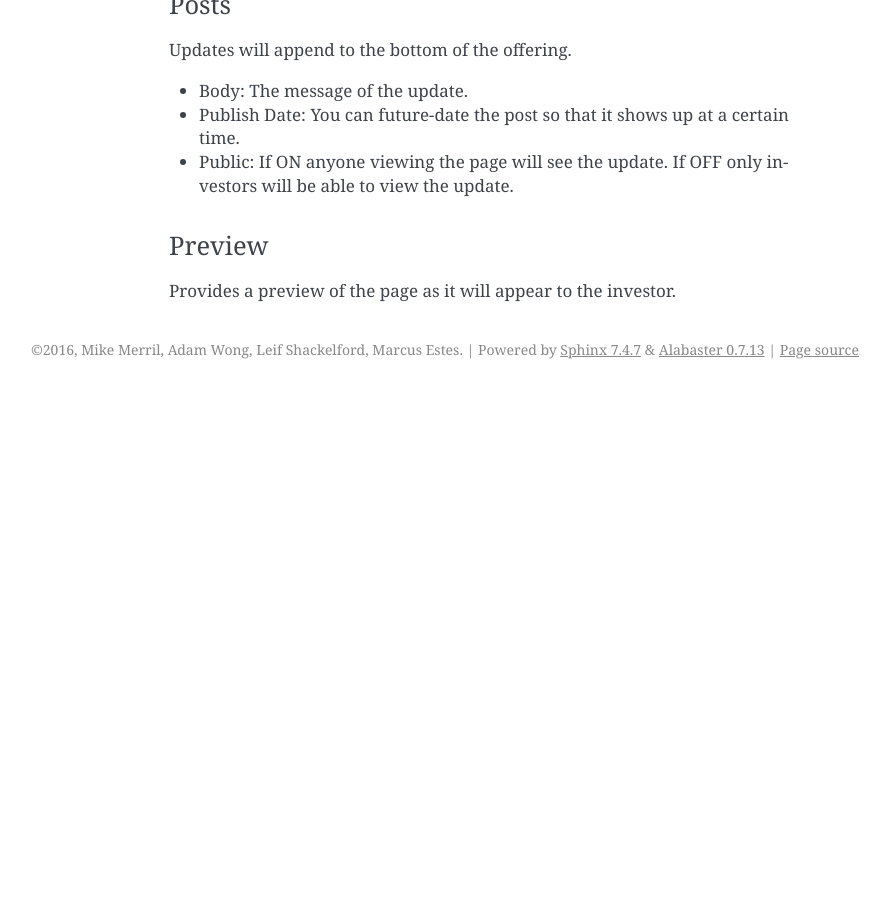
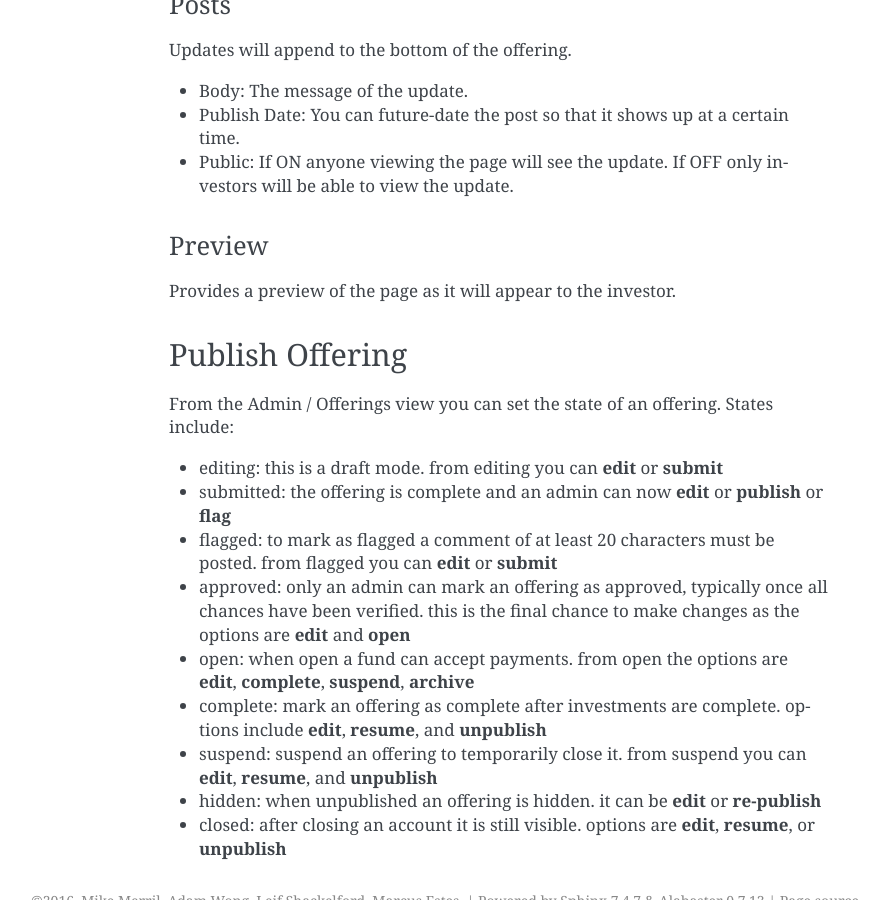
Before and after one commit to ChromaPDX/chroma-fund-docs, a Sphinx documentation site: the page built from docs/source/chroma_fund/offering.rst, in a window 1280 px wide and 900 px high, scrolled down 2258 px. Shown: the whole window, without its empty margins (251-1140 px from the left). Built offline with Sphinx 7.4.7, drawn with Linux system fonts in a browser that asks for light colours; before the commit the page ends 2647 px from its top, so only the background shows below that.

Commit message:
Update offering.rst

```diff
--- a/docs/source/chroma_fund/offering.rst
+++ b/docs/source/chroma_fund/offering.rst
@@ -84,3 +84,18 @@ Preview
 ~~~~~~~
 
 Provides a preview of the page as it will appear to the investor.
+
+Publish Offering
+----------------
+
+From the Admin / Offerings view you can set the state of an offering. States include:
+
+* editing: this is a draft mode. from editing you can **edit** or **submit**
+* submitted: the offering is complete and an admin can now **edit** or **publish** or **flag**
+* flagged: to mark as flagged a comment of at least 20 characters must be posted. from flagged you can **edit** or **submit**
+* approved: only an admin can mark an offering as approved, typically once all chances have been verified. this is the final chance to make changes as the options are **edit** and **open**
+* open: when open a fund can accept payments. from open the options are **edit**, **complete**, **suspend**, **archive**
+* complete: mark an offering as complete after investments are complete. options include **edit**, **resume**, and **unpublish**
+* suspend: suspend an offering to temporarily close it. from suspend you can **edit**, **resume**, and **unpublish**
+* hidden: when unpublished an offering is hidden. it can be **edit** or **re-publish**
+* closed: after closing an account it is still visible. options are **edit**, **resume**, or **unpublish**
```
